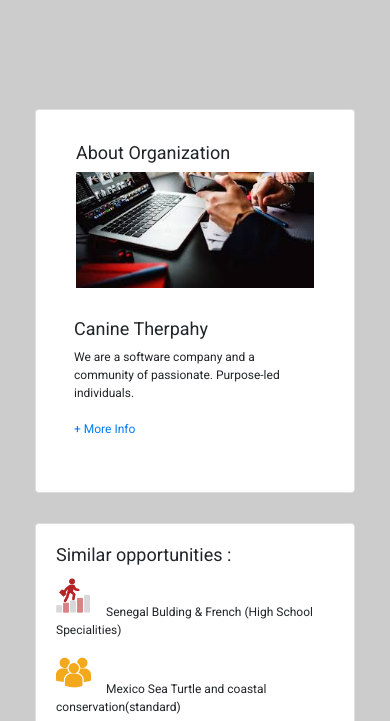
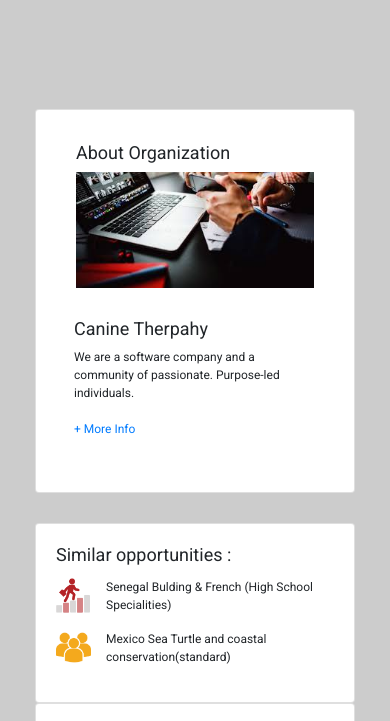
Before and after one commit to RajkumarPyla/systemtest2, a plain HTML site: page index.html in a window 390 px wide. Shown: the part 62-783 px from the top of the page. Drawn offline with nearby package versions, Linux system fonts and the light colour scheme.

Commit message:
Add files via upload

```diff
--- a/css/responsive.css
+++ b/css/responsive.css
@@ -34,9 +34,7 @@
    	.main-section .pr-0{
    		padding-right: 15px !important;
    	}
-    .rpt-30{
-      padding-top: 25px;
-    }
+
 }
 @media (min-width: 576px) and (max-width: 767px){
 	.banner-section {
```
